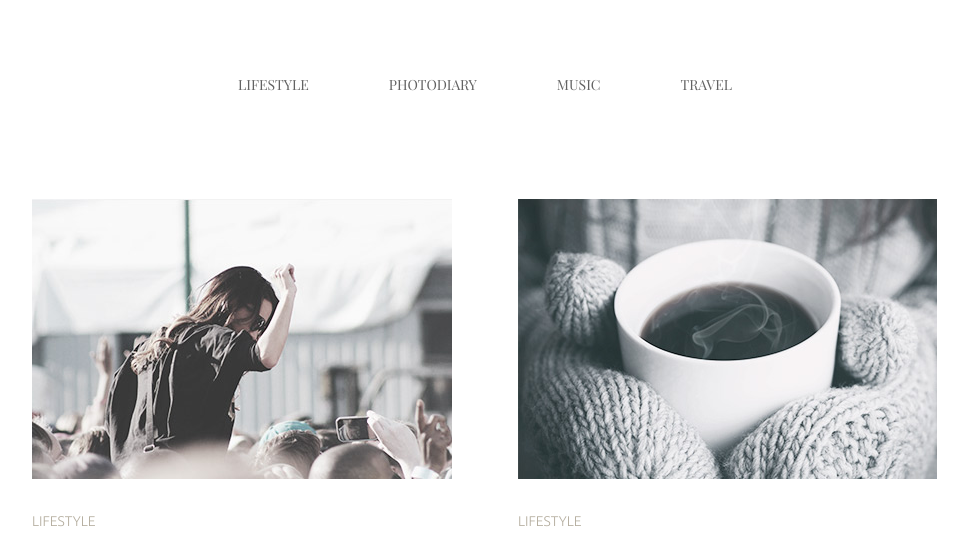
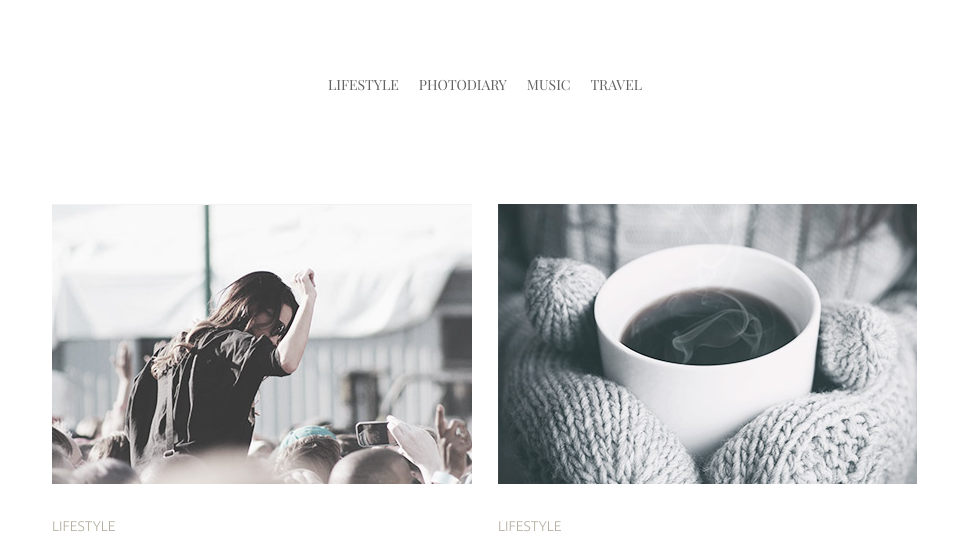
Before and after one commit to AkimovaVlada/Projects, a plain HTML site: page media homework/index.html in a window 1280 px wide. Shown: the top 541 px of the page, without its empty margins (155-1123 px from the left). Drawn offline with Linux system fonts and the light colour scheme.

Commit message:
vers 2.1

```diff
--- a/media homework/css/media.css
+++ b/media homework/css/media.css
@@ -9,14 +9,14 @@
     }
 
     .content {
-        min-width: 640px;
+        max-width: 715px;
         display: flex;
         flex-wrap: wrap;
         justify-content: space-around;
     }
 
     .content-item {
-        max-width: 310px;
+        max-width: 320px;
         padding: 5px;
         margin-bottom: 65px;
     }
@@ -37,12 +37,8 @@
         margin: auto;
     }
 
-    .menu {
-        justify-content: space-around;
-    }
-
     .content {
-        min-width: 992px;
+        max-width: 902px;
     }
 
     .content-item {
--- a/media homework/css/style.css
+++ b/media homework/css/style.css
@@ -39,13 +39,18 @@ img {
 }
 
 .content {
-    width: 320px;
+    min-width: 320px;
     margin:0 auto;
-    padding: 0 10px;
+    padding: 5px;
 }
 
 .content-item {
-    max-width: 300px;
+    min-width: 310px;
+    margin-bottom: 30px;
+}
+
+.content-item:last-child{
+    margin-bottom: 0;
 }
 
 .title, .text,
```
